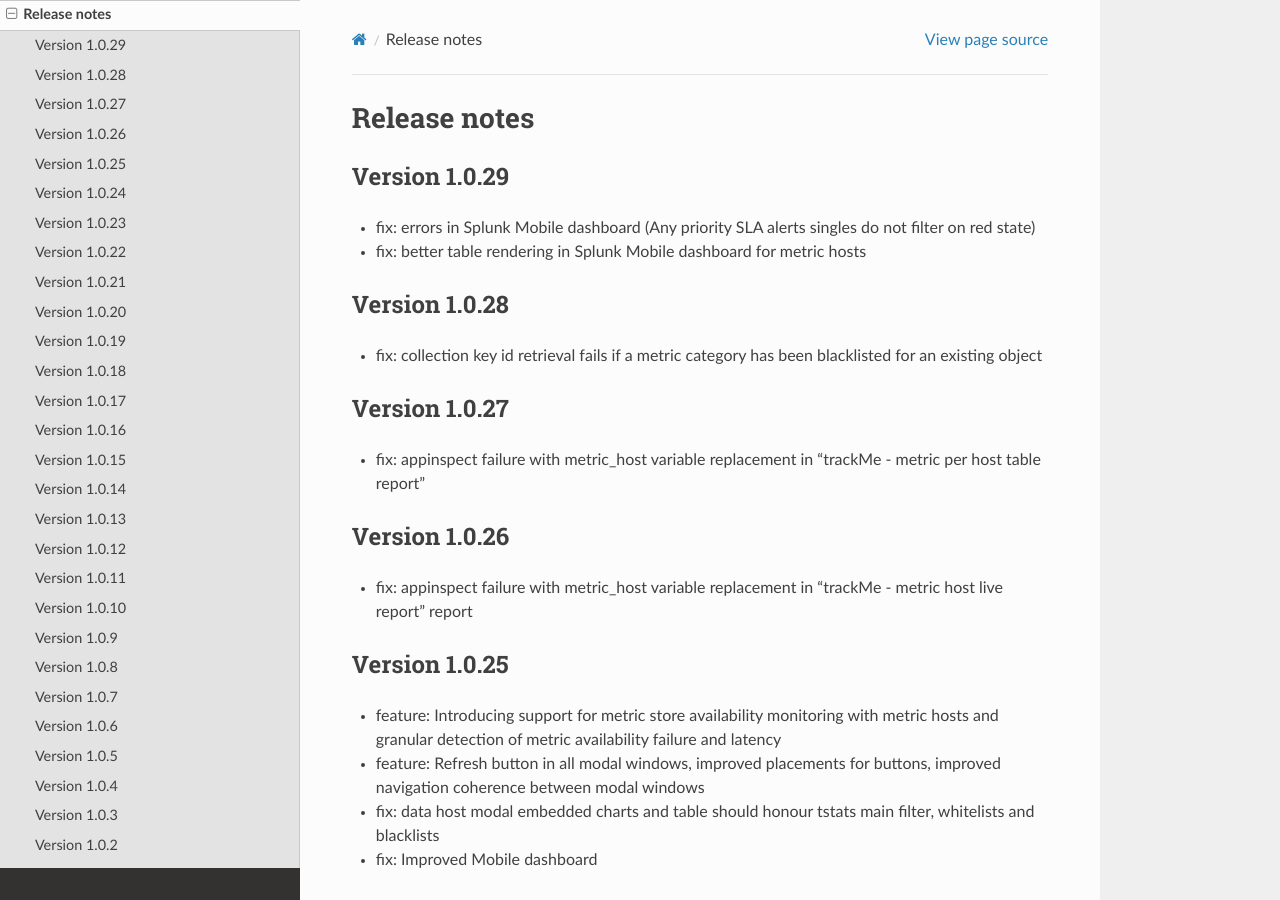
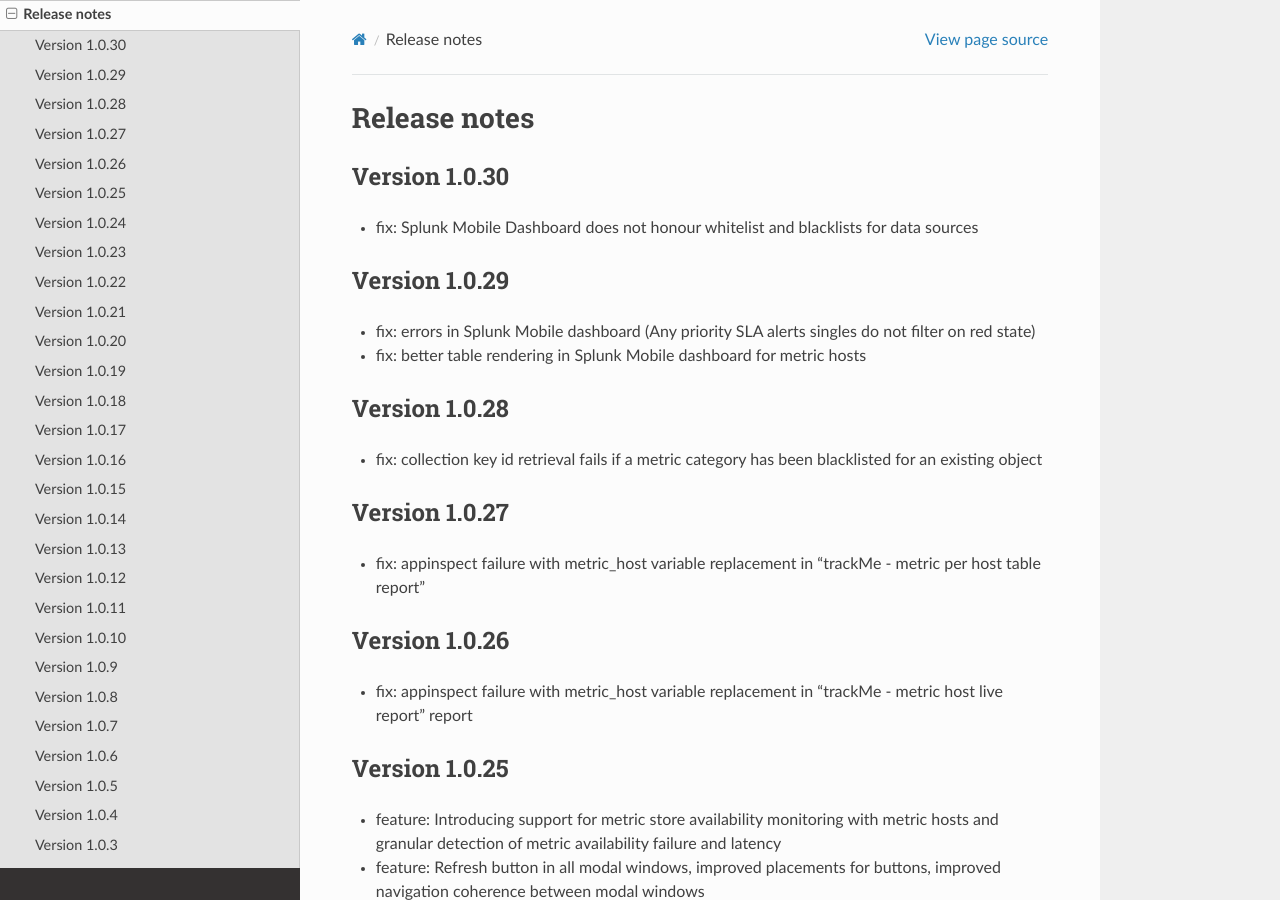
Before and after one commit to guilhemmarchand/trackme, a Sphinx documentation site: the page built from docs/releasenotes.rst, in a window 1280 px wide and 900 px high. Built offline with Sphinx 7.4.7 and the Read the Docs theme 2.0.0, drawn with Linux system fonts in a browser that asks for light colours.

Commit message:
Version 1.0.30
- fix: Splunk Mobile Dashboard does not honour whitelist and blacklists for data sources

```diff
--- a/docs/releasenotes.rst
+++ b/docs/releasenotes.rst
@@ -1,5 +1,10 @@
 Release notes
 #############
+
+Version 1.0.30
+==============
+
+- fix: Splunk Mobile Dashboard does not honour whitelist and blacklists for data sources
 
 Version 1.0.29
 ==============
```
Also changed, not shown: 4 other files.
